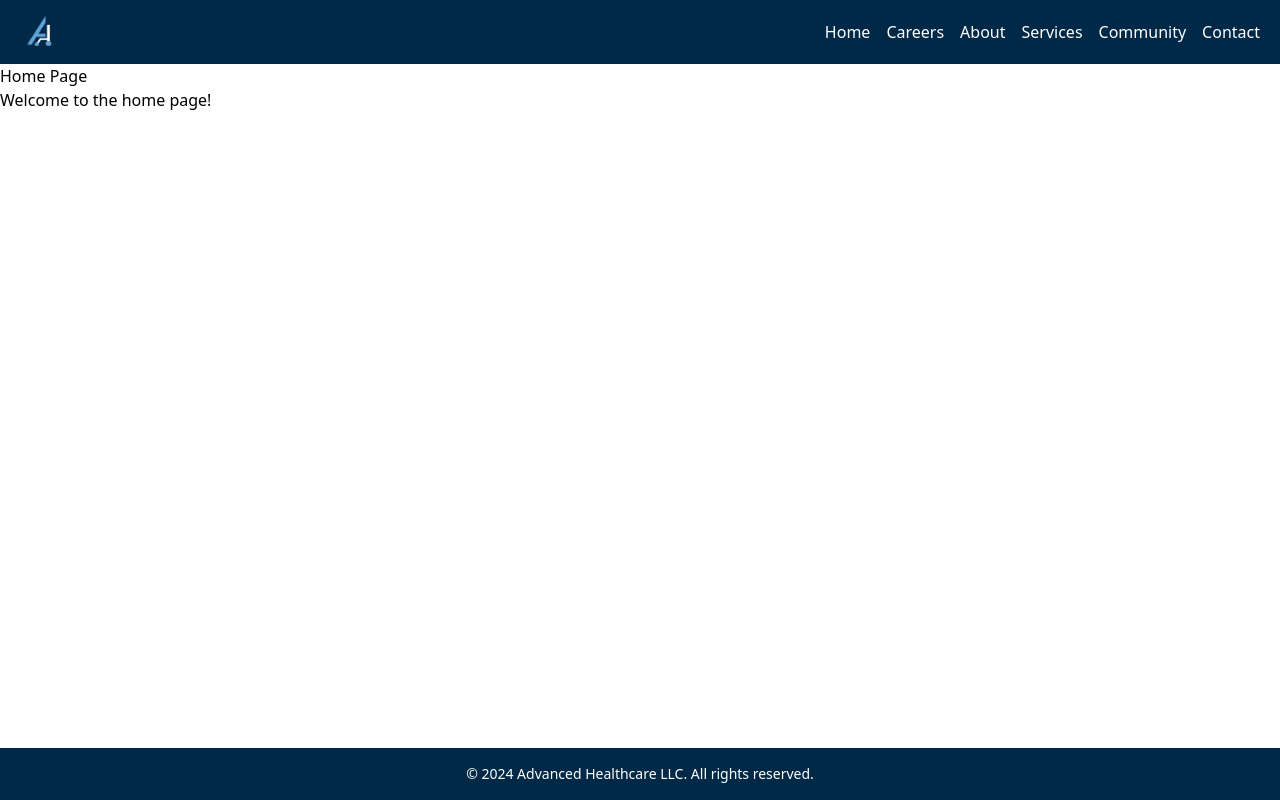
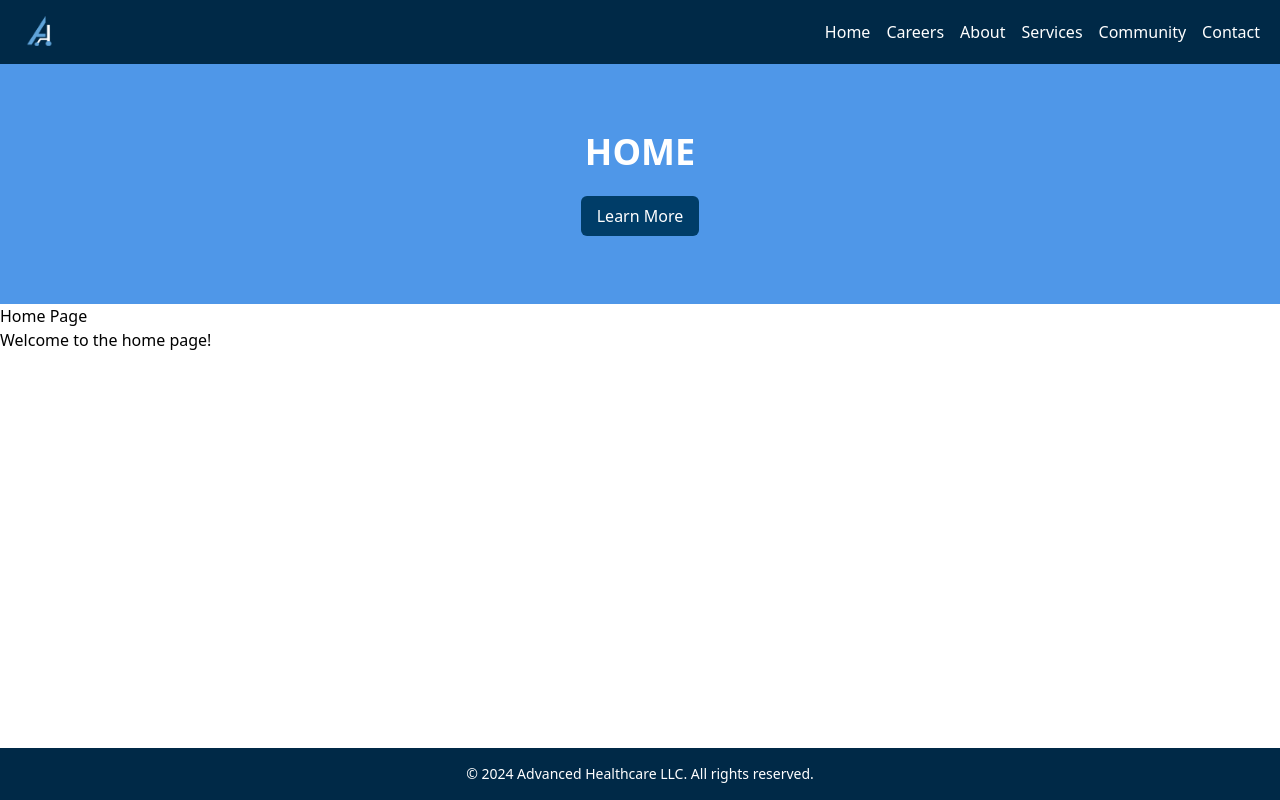
Before and after one commit to TheAdrianVera/Advanced2024, a React (Vite) app: page / in a window 1280 px wide. Built offline with nearby package versions, Linux system fonts and the light colour scheme.

Commit message:
added banner to pages

```diff
--- a/src/pages/About.tsx
+++ b/src/pages/About.tsx
@@ -1,11 +1,16 @@
 import React from 'react'
+import PageBanner from '../components/PageBanner'
 
 const About: React.FC = () => {
   return (
-    <div>
-      <h1>About Page</h1>
-      <p>What's this all aboot.</p>
-    </div>
+    <>
+      <PageBanner title='About Our Practice' subtitle='Learn more about high quality Home Healthcare we provide.' />
+      <div>
+        <h1>About Page</h1>
+        <p>What's this all aboot.</p>
+      </div>
+    </>
+
   )
 }
 
--- a/src/pages/Careers.tsx
+++ b/src/pages/Careers.tsx
@@ -1,11 +1,16 @@
 import React from 'react'
+import PageBanner from '../components/PageBanner'
 
 const Careers: React.FC = () => {
   return (
-    <div>
-      <h1>Careers Page</h1>
-      <p>Need a job?</p>
-    </div>
+    <>
+      <PageBanner title='Careers at Advanced' subtitle='Join our Advanced team and make a difference.' />
+      <div>
+        <h1>Careers Page</h1>
+        <p>Need a job?</p>
+      </div>
+    </>
+
   )
 }
 
--- a/src/pages/Community.tsx
+++ b/src/pages/Community.tsx
@@ -1,11 +1,16 @@
 import React from 'react'
+import PageBanner from '../components/PageBanner'
 
 const Community: React.FC = () => {
   return (
-    <div>
-      <h1>Community Page</h1>
-      <p>We are one.</p>
-    </div>
+    <>
+      <PageBanner title='Advanced Community' subtitle='Learn more about our amazing Advanced Community.' />
+      <div>
+        <h1>Community Page</h1>
+        <p>We are one.</p>
+      </div>
+    </>
+
   )
 }
 
--- a/src/pages/Contact.tsx
+++ b/src/pages/Contact.tsx
@@ -1,11 +1,16 @@
 import React from 'react'
+import PageBanner from '../components/PageBanner'
 
 const Contact: React.FC = () => {
   return (
-    <div>
-      <h1>Contact Page</h1>
-      <p>Say Hello!</p>
-    </div>
+    <>
+      <PageBanner title='Contact Our Team' subtitle='Let’s work together—contact us today.' />
+      <div>
+        <h1>Contact Page</h1>
+        <p>Centent</p>
+      </div>
+    </>
+
   )
 }
 
--- a/src/pages/Home.tsx
+++ b/src/pages/Home.tsx
@@ -1,11 +1,21 @@
 import React from 'react'
+import PageBanner from '../components/PageBanner'
 
 const Home: React.FC = () => {
   return (
-    <div>
-      <h1>Home Page</h1>
-      <p>Welcome to the home page!</p>
-    </div>
+    <>
+      <PageBanner
+        title='Home'
+        button={{
+          text: 'Learn More',
+          link: '' }}
+      />
+      <div>
+        <h1>Home Page</h1>
+        <p>Welcome to the home page!</p>
+      </div>
+    </>
+
   )
 }
 
--- a/src/pages/Services.tsx
+++ b/src/pages/Services.tsx
@@ -1,11 +1,16 @@
 import React from 'react'
+import PageBanner from '../components/PageBanner'
 
 const Services: React.FC = () => {
   return (
-    <div>
-      <h1>Service Page</h1>
-      <p>Service Secret</p>
-    </div>
+    <>
+      <PageBanner title='Our Healthcare Services' subtitle='Learn more about the many Healthcare Services we provide.' />
+      <div>
+        <h1>Service Page</h1>
+        <p>Service Secret</p>
+      </div>
+    </>
+
   )
 }
 
```
